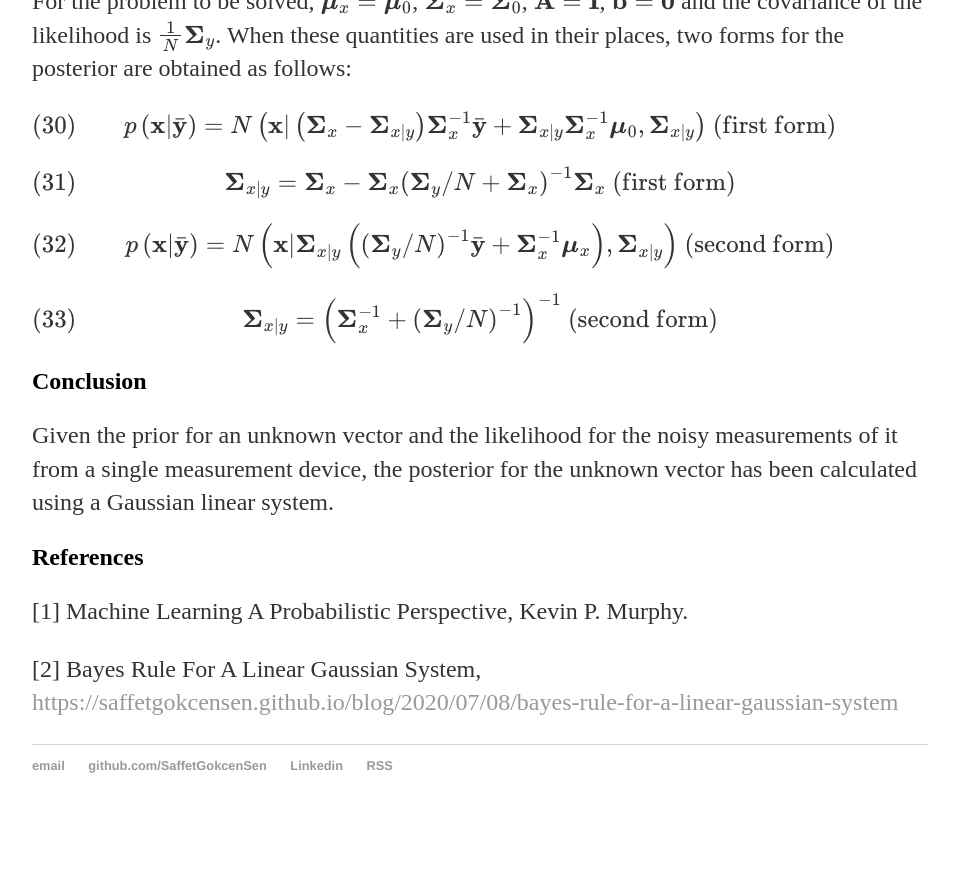
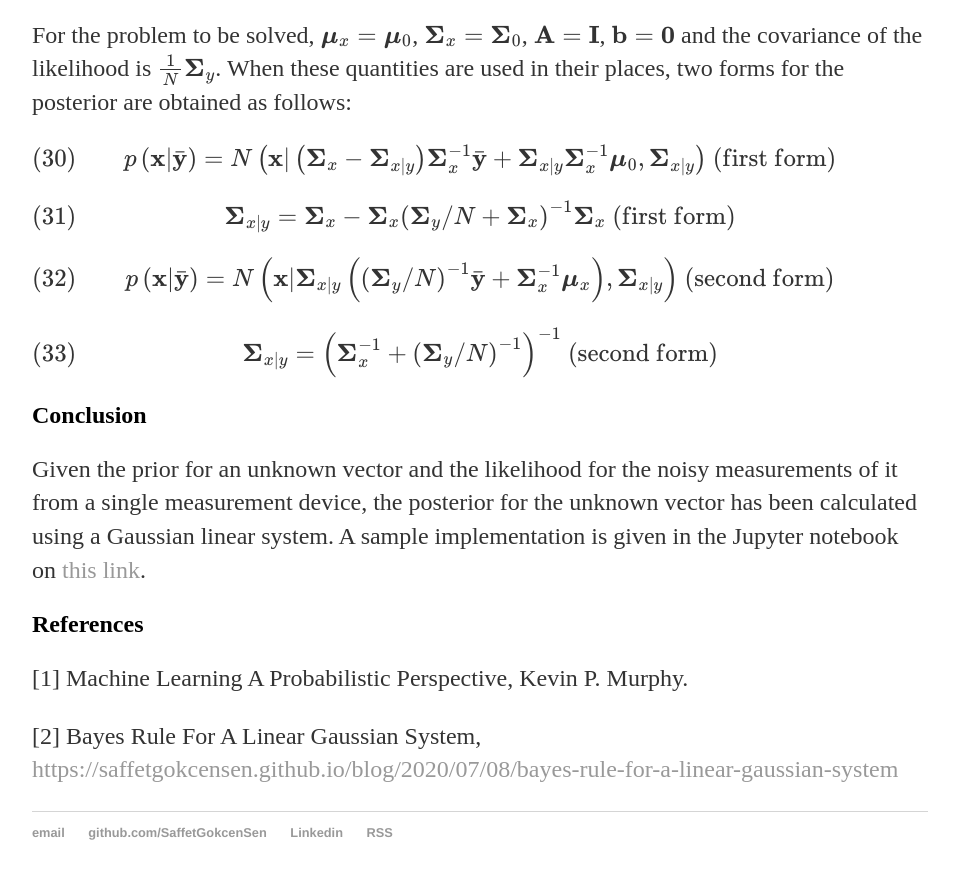
Before and after one commit to SaffetGokcenSen/saffetgokcensen.github.io, a Jekyll site: the page built from _posts/2020-07-28-inferring-an-unknown-vector-using-noisy-measurements-from-a-single-device.md, in a window 1280 px wide and 900 px high, scrolled down 3729 px. Shown: the top 879 px of the window, without its empty margins (160-1119 px from the left). Built offline with Jekyll 4.4.1, drawn with Linux system fonts in a browser that asks for light colours; before the commit the page ends 4562 px from its top, so only the background shows below that; some of the changed text lies outside the part shown.

Commit message:
sample implementation added

```diff
--- a/_posts/2020-07-28-inferring-an-unknown-vector-using-noisy-measurements-from-a-single-device.md
+++ b/_posts/2020-07-28-inferring-an-unknown-vector-using-noisy-measurements-from-a-single-device.md
@@ -6,7 +6,7 @@ title: Inferring An Unknown Vector Using Noisy Measurements From A Single Device
 
 ## Introduction
 
-In this article, a linear Gaussian system is used to infer an unknown vector from noisy measurements obtained by a single measurement source.
+In this article, a linear Gaussian system is used to infer an unknown vector from noisy measurements obtained by a single measurement source. A sample implementation is in a Jupyter notebook on the link given in the conclusion section.
 
 ## Problem Description
 There is an unknown vector $\mathbf{x}$. It has a multivariate Gaussian distribution. This distribution is called the prior and given by
@@ -123,7 +123,7 @@ For the problem to be solved, $\boldsymbol{\mu}\_{x}=\boldsymbol{\mu}\_{0}$, $\b
 \end{equation}
 
 ## Conclusion
-Given the prior for an unknown vector and the likelihood for the noisy measurements of it from a single measurement device, the posterior for the unknown vector has been calculated using a Gaussian linear system.
+Given the prior for an unknown vector and the likelihood for the noisy measurements of it from a single measurement device, the posterior for the unknown vector has been calculated using a Gaussian linear system. A sample implementation is given in the Jupyter notebook on [this link](https://github.com/SaffetGokcenSen/Gaussian-Models/blob/master/inferring_an_unknown_vector_from_noisy_measurements.ipynb).
 
 ## References
 [1] Machine Learning A Probabilistic Perspective, Kevin P. Murphy.
```
